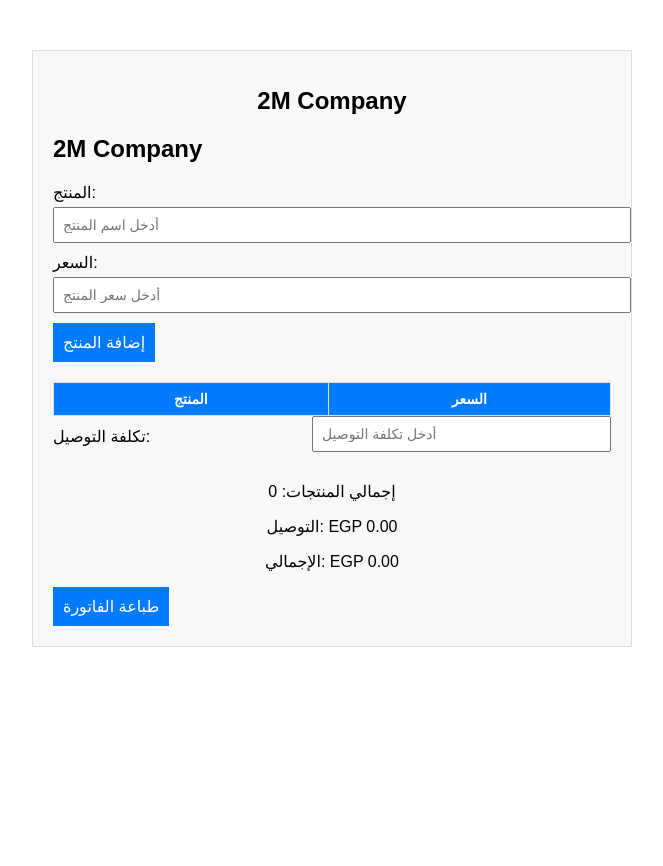
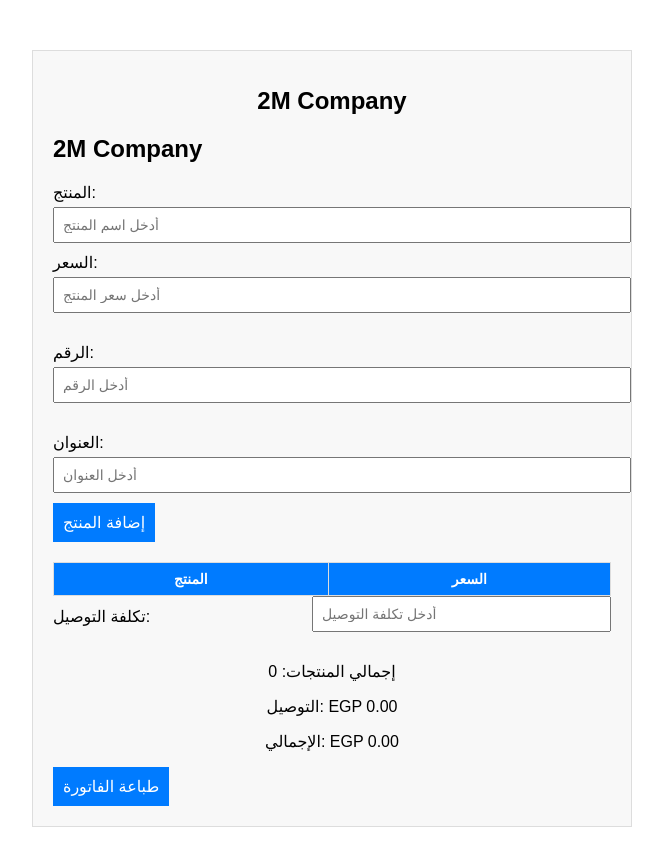
Before and after one commit to YaseenTohamy/2MBill, a plain HTML site: page index.html in a window 1280 px wide. Shown: the whole page, without its empty margins (308-971 px from the left). Before the commit the page ends 800 px from the top, so only its background shows below. Drawn offline with Linux system fonts and the light colour scheme.

Commit message:
Update index.html

```diff
--- a/index.html
+++ b/index.html
@@ -85,6 +85,26 @@
       font-size: 14px;
     }
 
+    .number-section,
+    .address-section {
+      margin-top: 20px;
+    }
+
+    .number-section label,
+    .address-section label {
+      display: block;
+      margin-bottom: 5px;
+      font-size: 16px;
+    }
+
+    .number-section input,
+    .address-section input {
+      width: 100%;
+      padding: 8px;
+      margin-bottom: 10px;
+      font-size: 14px;
+    }
+
     #total-container {
       margin-top: 20px;
       text-align: center;
@@ -136,6 +156,19 @@
       <label for="price">السعر:</label>
       <input type="number" id="price" placeholder="أدخل سعر المنتج">
 
+      <!-- Number Section -->
+      <div class="number-section">
+        <label for="number">الرقم:</label>
+        <input type="text" id="number" placeholder="أدخل الرقم">
+      </div>
+
+      <!-- Address Section -->
+      <div class="address-section">
+        <label for="address">العنوان:</label>
+        <input type="text" id="address" placeholder="أدخل العنوان">
+      </div>
+      <!-- End of new sections -->
+
       <button onclick="addItem()">إضافة المنتج</button>
 
       <table id="item-table">
@@ -169,9 +202,11 @@
     function addItem() {
       const product = document.getElementById('product').value;
       const price = parseFloat(document.getElementById('price').value);
+      const number = document.getElementById('number').value;
+      const address = document.getElementById('address').value;
 
       if (product && !isNaN(price) && price > 0) {
-        items.push({ product, price });
+        items.push({ product, price, number, address });
         updateItemList();
       } else {
         alert('الرجاء إدخال منتج وسعر صحيح.');
@@ -210,8 +245,7 @@
       const deliveryCost = parseFloat(document.getElementById('delivery').value) || 0;
       const totalAmount = items.reduce((sum, item) => sum + item.price, 0) + deliveryCost;
 
-      document.getElementById('total-delivery').textContent
-  = deliveryCost.toFixed(2);
+      document.getElementById('total-delivery').textContent = deliveryCost.toFixed(2);
       document.getElementById('total-amount').textContent = totalAmount.toFixed(2);
     }
 
```
Lines whose indentation alone changed are shown as unchanged.
